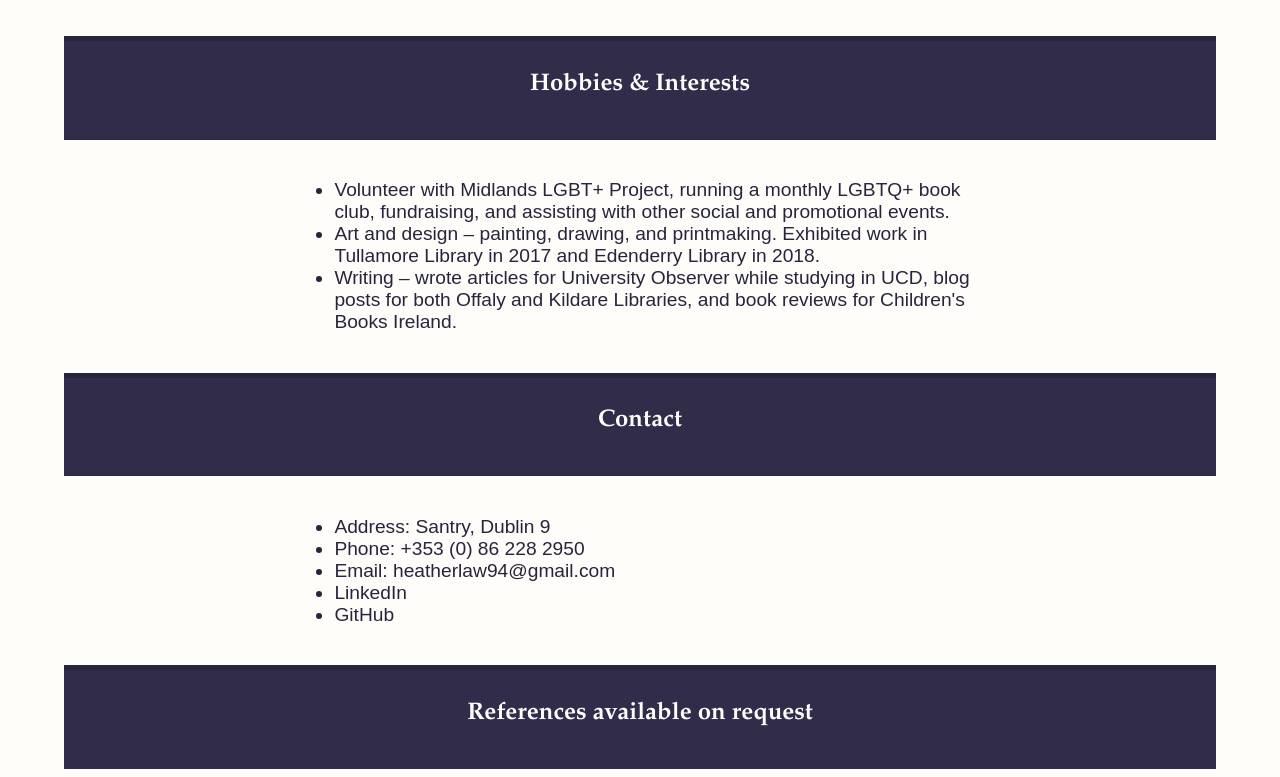
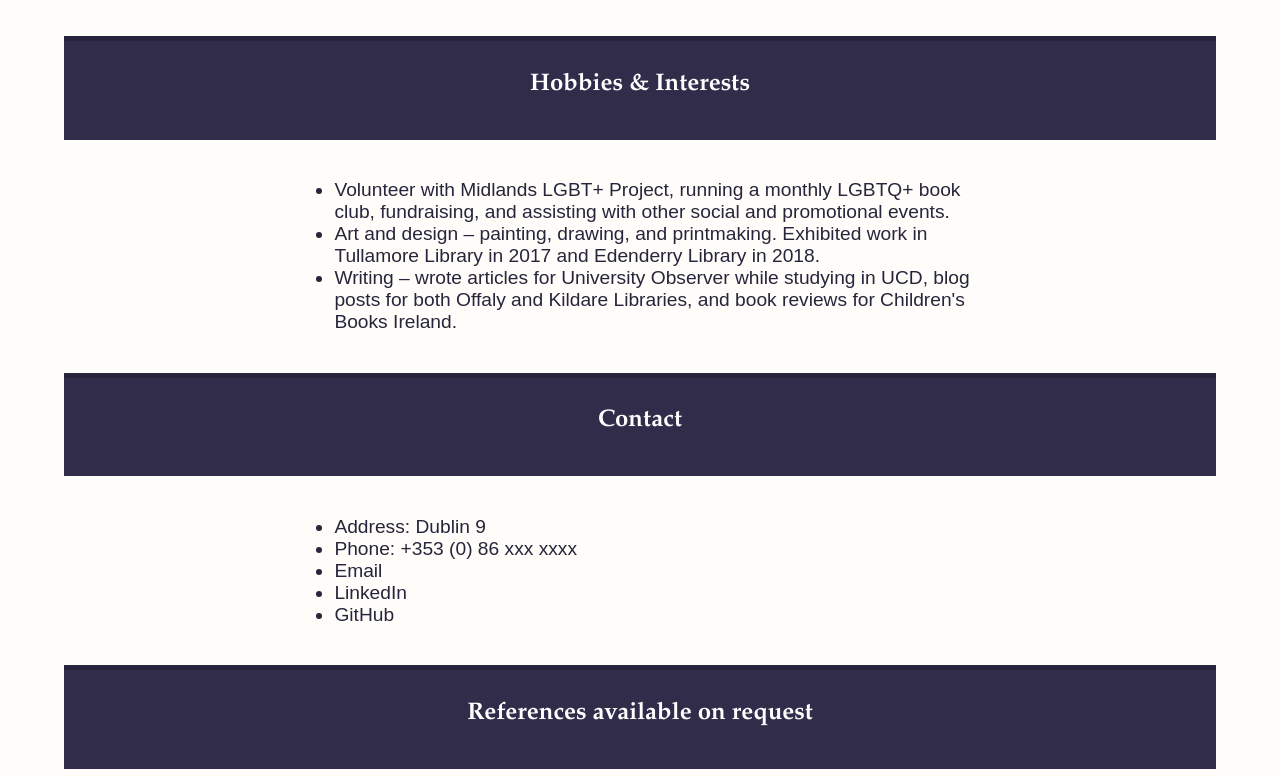
Before and after one commit to heatherlaw/heatherlaw, a plain HTML site: page Heather Law - CV/index.html in a window 1280 px wide. Shown: the part 4233-5010 px from the top of the page. Drawn offline with Linux system fonts and the light colour scheme.

Commit message:
Updated index.html
Limited contact information visibility in order to make visibility public

```diff
--- a/Heather Law - CV/index.html
+++ b/Heather Law - CV/index.html
@@ -254,9 +254,9 @@
             </div>
             <div class="sectionContent">
                 <ul>
-                    <li>Address: Santry, Dublin 9</li>
-                    <li>Phone: +353 (0) 86 228 2950</li>
-                    <li><a href="mailto:heatherlaw94@gmail.com" id="email">Email: heatherlaw94@gmail.com</a></li>
+                    <li>Address: Dublin 9</li>
+                    <li>Phone: +353 (0) 86 xxx xxxx</li>
+                    <li><a href="mailto:heatherlaw94@gmail.com" id="email">Email</a></li>
                     <li><a href="linkedin.com/in/heatherlaw1" id="linkedin">LinkedIn</a></li>
                     <li><a href="github.com/heatherlaw" id="github">GitHub</a></li>
                 </ul>
```
